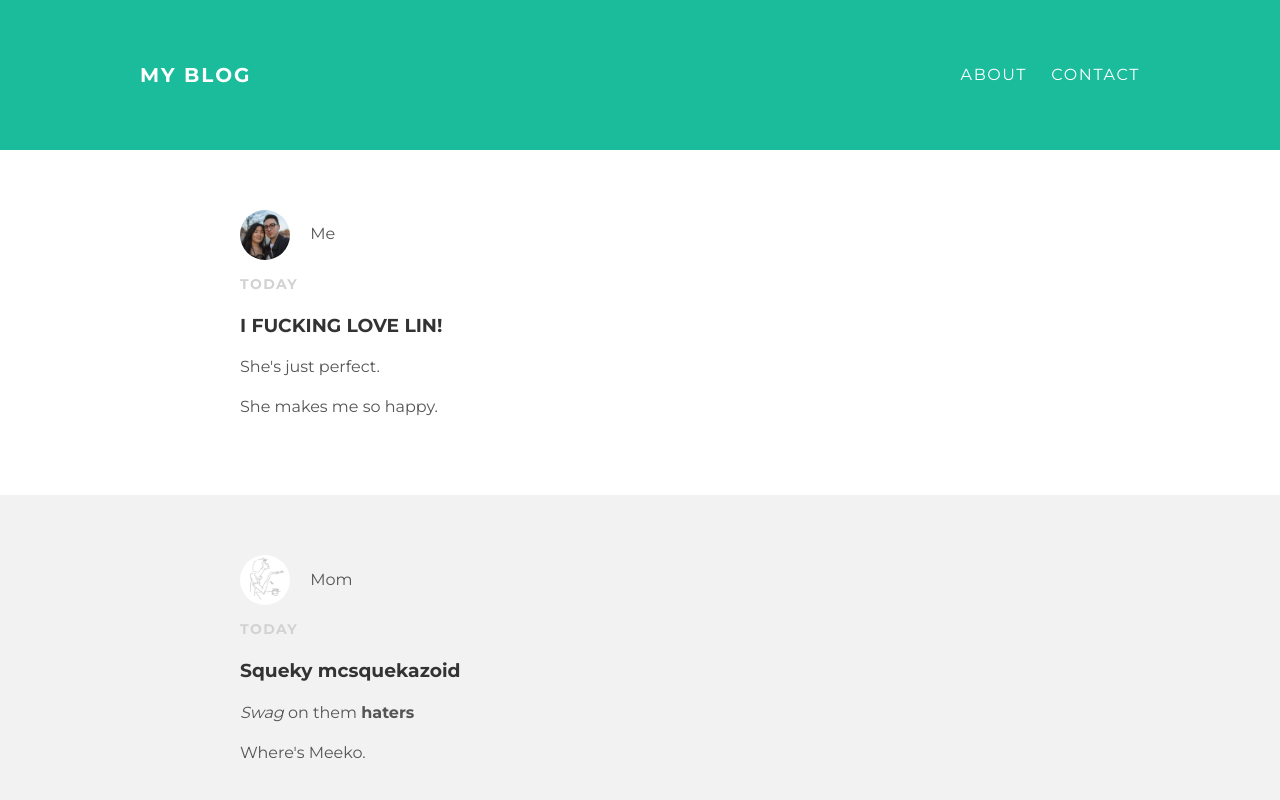
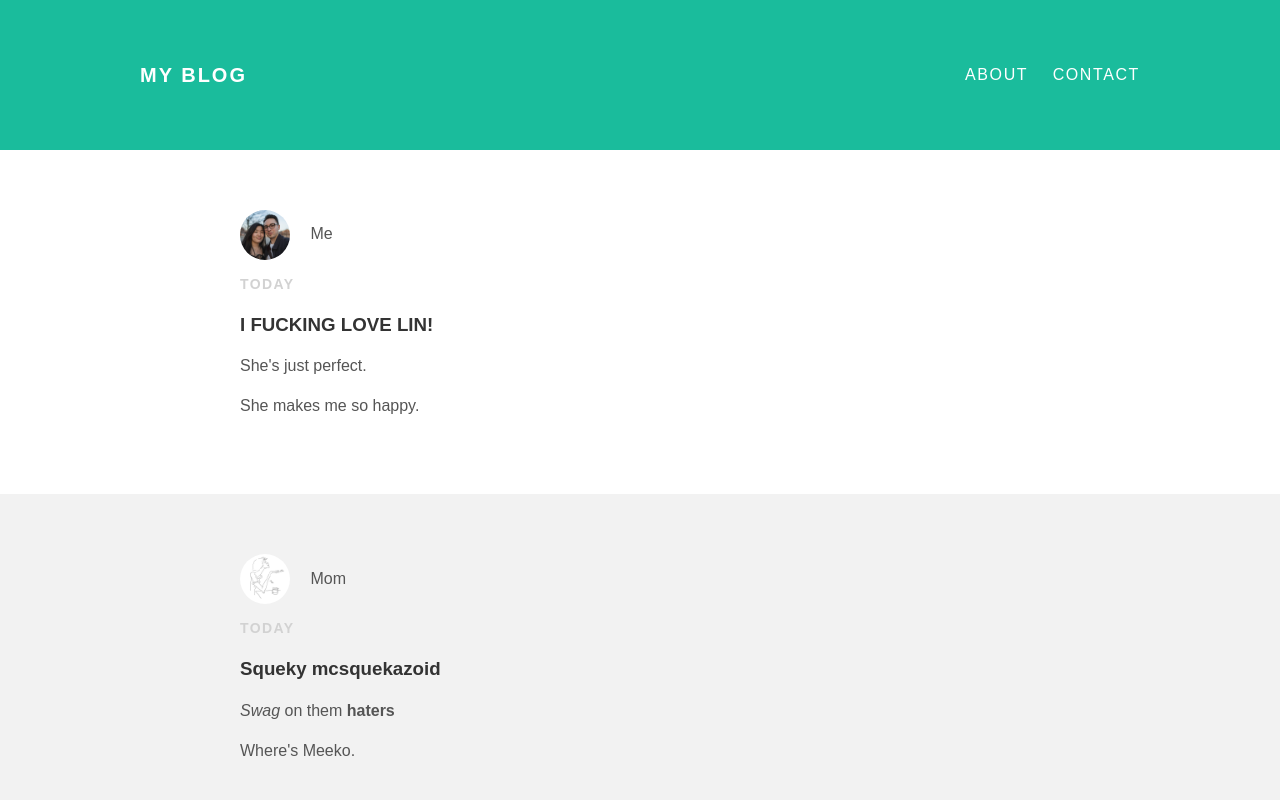
Before and after one commit to FrancisGagliano/FrancisGagliano.github.io, a plain HTML site: page index.html in a window 1280 px wide. Shown: the top 800 px of the page. Drawn offline with Linux system fonts and the light colour scheme.

Commit message:
Update index.html

```diff
--- a/index.html
+++ b/index.html
@@ -1,9 +1,6 @@
 <!DOCTYPE html>
 <html>
   <head>
-    <style>
-@import url('https://fonts.googleapis.com/css?family=Montserrat:400,700');
-</style>
     <title>My blog</title>
     <link rel="stylesheet" type="text/css"
     href="styles.css">
```
